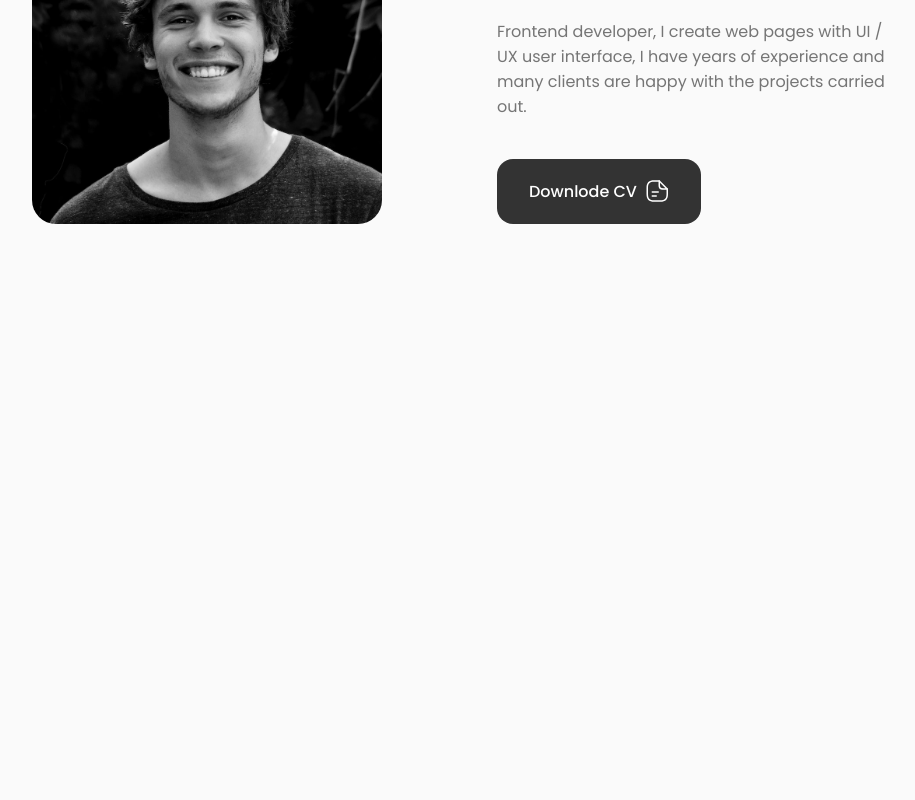
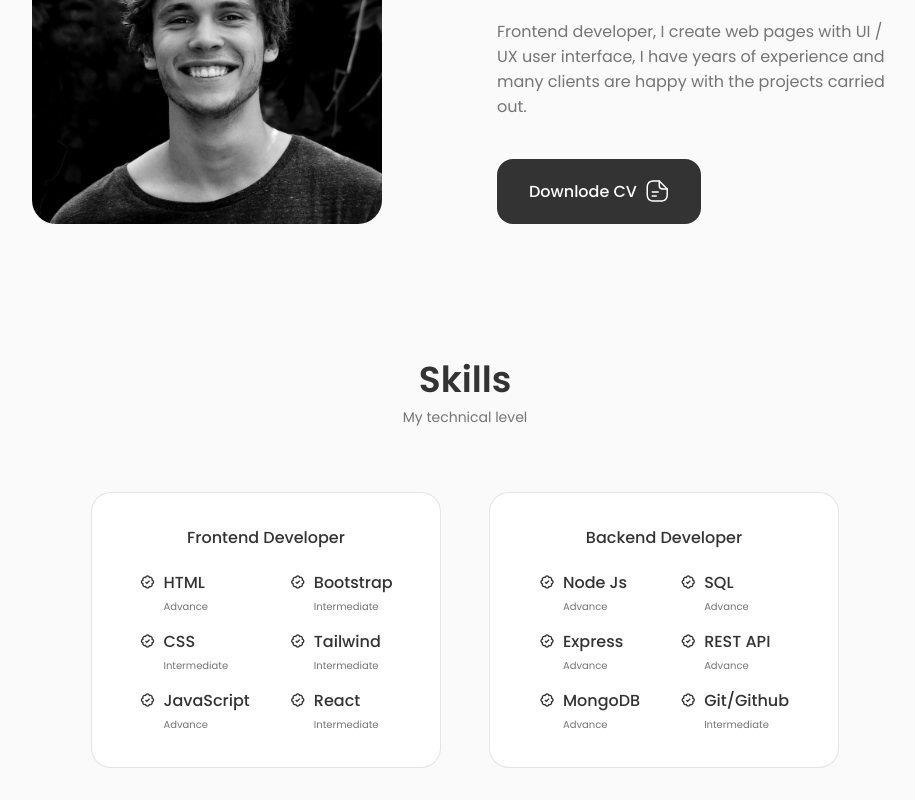
Before and after one commit to yashsaini7060/Portfolio, a React (Create React App) app: page / in a window 1280 px wide. Shown: the part 1029-1829 px from the top of the page, without its empty margins (175-1090 px from the left). Before the commit the page ends 1285 px from the top, so only its background shows below. Built offline with nearby package versions, Linux system fonts and the light colour scheme; the HTML template or start-up script is replaced by a standard one.

Commit message:
added skills section

```diff
--- a/src/App.js
+++ b/src/App.js
@@ -2,6 +2,7 @@
 import Header from './components/header/Header';
 import Home from './components/home/Home';
 import About from './components/about/About';
+import Skills from './components/skills/Skills';
 function App() {
   return (
     <>
@@ -9,6 +10,7 @@
     <main className="main">
       <Home />
       <About />
+      <Skills />
     </main>
     </>
   );
--- /dev/null
+++ b/src/components/skills/Backend.jsx
@@ -0,0 +1,74 @@
+import React from 'react'
+
+const Backend = () => {
+  return (
+    <div className="skills__content">
+      <h3 className="skills__title">Backend Developer</h3>
+
+        <div className="skills__box">
+          <div className="skills__group">
+            <div className="skills__data">
+              <i className="bx bx-badge-check"></i>
+
+              <div>
+                <h3 className="skills__name">Node Js</h3>
+                <span className="skills__level">Advance</span>
+              </div>
+            </div>
+
+            <div className="skills__data">
+              <i className="bx bx-badge-check"></i>
+
+              <div>
+                <h3 className="skills__name">Express </h3>
+                <span className="skills__level">Advance</span>
+              </div>
+            </div>
+
+            <div className="skills__data">
+              <i className="bx bx-badge-check"></i>
+
+              <div>
+                <h3 className="skills__name">MongoDB</h3>
+                <span className="skills__level">Advance</span>
+              </div>
+            </div>
+
+          </div>
+
+          <div className="skills__group">
+            <div className="skills__data">
+              <i className="bx bx-badge-check"></i>
+
+              <div>
+                <h3 className="skills__name">SQL</h3>
+                <span className="skills__level">Advance</span>
+              </div>
+            </div>
+
+            <div className="skills__data">
+              <i className="bx bx-badge-check"></i>
+
+              <div>
+                <h3 className="skills__name">REST API</h3>
+                <span className="skills__level">Advance</span>
+              </div>
+            </div>
+
+            <div className="skills__data">
+              <i className="bx bx-badge-check"></i>
+
+              <div>
+                <h3 className="skills__name">Git/Github</h3>
+                <span className="skills__level">Intermediate</span>
+              </div>
+            </div>
+
+          </div>
+        </div>
+
+    </div>
+  )
+}
+
+export default Backend
--- /dev/null
+++ b/src/components/skills/Frontend.jsx
@@ -0,0 +1,76 @@
+import React from 'react'
+
+const Frontend = () => {
+  return (
+    <div className="skills__content">
+      <h3 className="skills__title">Frontend Developer</h3>
+
+        <div className="skills__box">
+          <div className="skills__group">
+            <div className="skills__data">
+              <i className="bx bx-badge-check"></i>
+
+              <div>
+                <h3 className="skills__name">HTML</h3>
+                <span className="skills__level">Advance</span>
+              </div>
+            </div>
+
+            <div className="skills__data">
+              <i className="bx bx-badge-check"></i>
+
+              <div>
+                <h3 className="skills__name">CSS</h3>
+                <span className="skills__level">Intermediate</span>
+              </div>
+            </div>
+
+            <div className="skills__data">
+              <i className="bx bx-badge-check"></i>
+
+              <div>
+                <h3 className="skills__name">JavaScript</h3>
+                <span className="skills__level">Advance</span>
+              </div>
+            </div>
+
+          </div>
+
+          <div className="skills__group">
+            <div className="skills__data">
+              <i className="bx bx-badge-check"></i>
+
+              <div>
+                <h3 className="skills__name">Bootstrap</h3>
+                <span className="skills__level">Intermediate</span>
+              </div>
+            </div>
+
+            <div className="skills__data">
+              <i className="bx bx-badge-check"></i>
+
+              <div>
+                <h3 className="skills__name">Tailwind</h3>
+                <span className="skills__level">Intermediate</span>
+              </div>
+            </div>
+
+            <div className="skills__data">
+              <i className="bx bx-badge-check"></i>
+
+              <div>
+                <h3 className="skills__name">React</h3>
+                <span className="skills__level">Intermediate</span>
+              </div>
+            </div>
+
+          </div>
+
+
+        </div>
+
+    </div>
+  )
+}
+
+export default Frontend
--- /dev/null
+++ b/src/components/skills/Skills.jsx
@@ -0,0 +1,19 @@
+import React from 'react'
+import "./skills.css"
+import Frontend from './Frontend'
+import Backend from './Backend'
+const Skills = () => {
+  return (
+    <section className="skills section" id="id">
+      <h2 className="section__title">Skills</h2>
+      <span className="section__subtitle">My technical level</span>
+
+      <div className="skills__container container grid">
+      <Frontend />
+      <Backend />
+      </div>
+    </section>
+  )
+}
+
+export default Skills
--- /dev/null
+++ b/src/components/skills/skills.css
@@ -0,0 +1,86 @@
+.skills__container{
+  grid-template-columns: repeat(2, 350px);
+  column-gap: 3rem;
+  justify-content: center;
+}
+
+.skills__content{
+  background-color: var(--container-color);
+  border: 1px, solid rgba(0, 0, 0, 0.1);
+  padding: 2rem 4rem;
+  border-radius: 1.25rem;
+}
+
+.skills__title{
+  font-size: var(--normal-font-size);
+  font-weight: var(--font-medium);
+  text-align: center;
+  margin-bottom: var(--mb-1-5);
+}
+
+.skills__box{
+  display: flex;
+  justify-content: center;
+  column-gap: 2.5rem;
+}
+
+
+.skills__group{
+  display: grid;
+  align-items: flex-start;
+  row-gap: 1rem;
+}
+
+.skills__data{
+  display: flex;
+  column-gap: 0.5rem;
+}
+
+.skills .bx-badge-check{
+  font-size: 1rem;
+  color: var(--title-color);
+}
+
+.skills__name{
+  font-size: var(--normal-font-size);
+  font-weight: var(--font-medium);
+  line-height: 18px;
+}
+
+.skills__level{
+  font-size: var(--tiny-font-size);
+}
+
+
+/*=============== BREAKPOINTS ===============*/
+/* For large devices */
+@media screen and (max-width: 992px) {
+  .skills__container{
+    grid-template-columns: max-content;
+    row-gap: 2rem;
+  }
+}
+
+/* For medium decices */
+@media screen and (max-width: 576px) {
+  .skills__container{
+    grid-template-columns: 1fr;
+  }
+
+  .skills__content{
+    padding: 1.5rem;
+  }
+
+
+}
+
+/* For small devices */
+@media screen and (max-width: 350px) {
+  .skills__box{
+    column-gap: 1..25rem;
+  }
+
+  .skills__name{
+    font-size: var(--small-font-size);
+  }
+}
```
